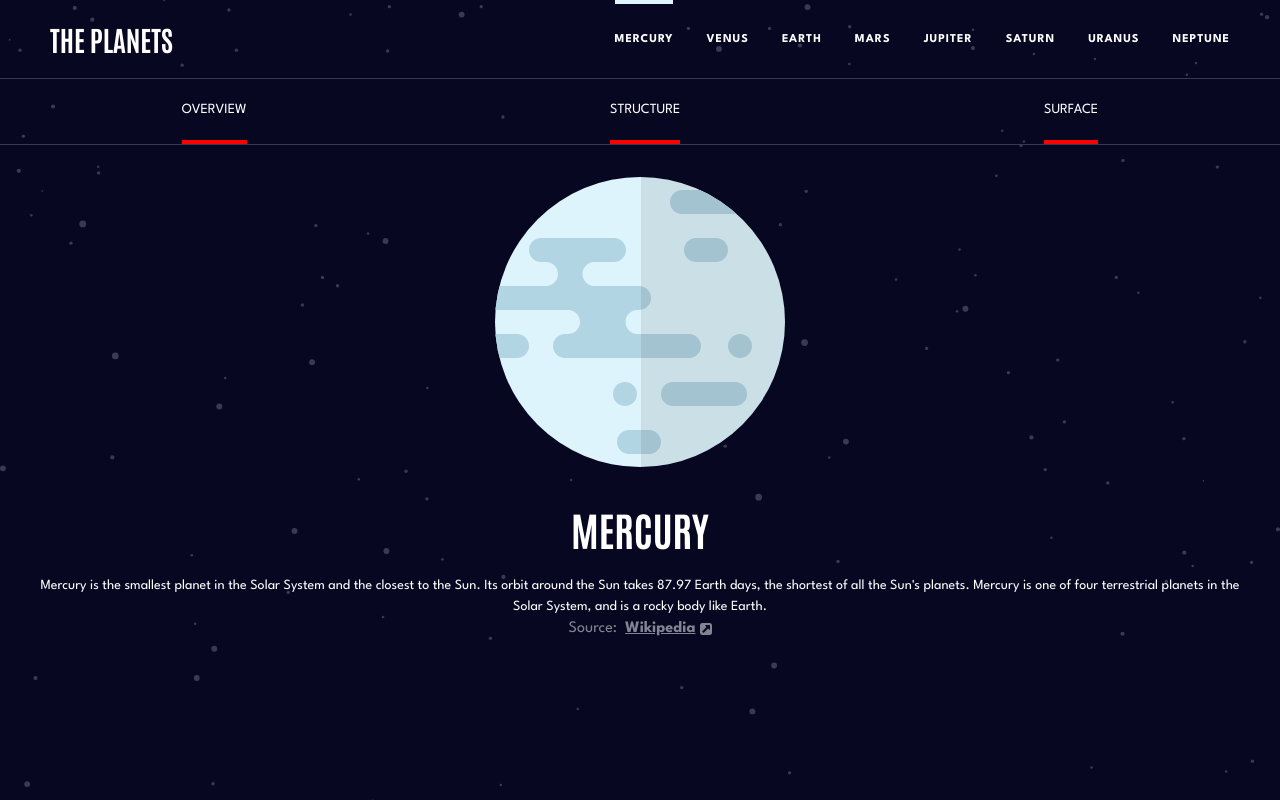
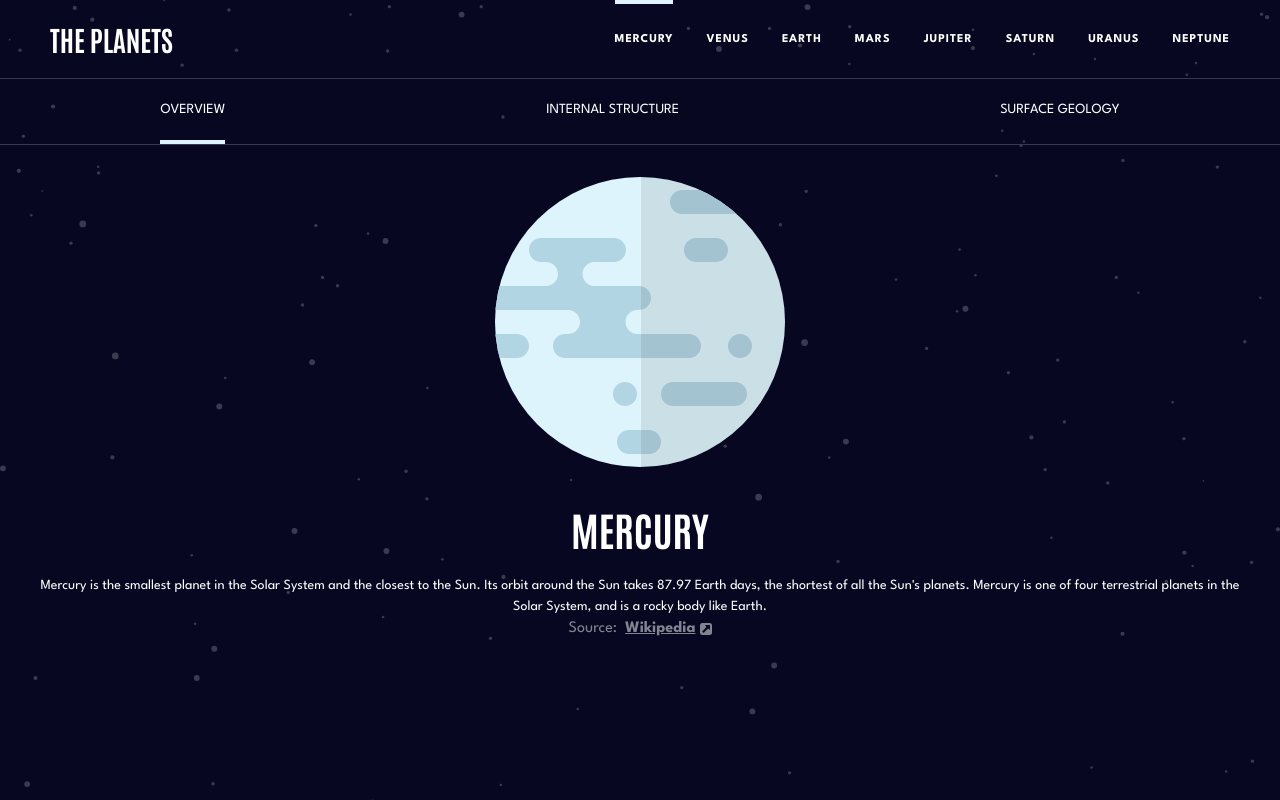
Before and after one commit to MatildaMared/practice__planet-facts, a Next.js app: page /mercury in a window 1280 px wide. Built offline with nearby package versions, Linux system fonts and the light colour scheme.

Commit message:
add planet data nav and render images based on what choice the user made

```diff
--- a/components/PlanetInfo.tsx
+++ b/components/PlanetInfo.tsx
@@ -2,29 +2,65 @@ import React, { useState } from "react";
 import { Planet } from "../models/Planet";
 import styled from "styled-components";
 import IconSource from "./../public/assets/icon-source.svg";
+import { useWidth } from "../hooks/useWidth";
+import { Breakpoint } from "../styles/constans";
 
 interface Props {
 	planetData: Planet;
 }
 
+enum Data {
+	Overview = "overview",
+	Surface = "surface",
+	Structure = "structure",
+}
+
 const PlanetInfo = ({ planetData }: Props) => {
-	const [currentData, setCurrentData] = useState("overview");
+	const [currentData, setCurrentData] = useState<Data>(Data.Overview);
+	const windowWidth = useWidth();
 	console.log(planetData);
 	return (
 		<Container>
 			<Nav>
-				<NavItem onClick={() => setCurrentData("overview")}>
+				<NavItem
+					planetName={planetData.name.toLowerCase()}
+					className={currentData === Data.Overview ? "active" : ""}
+					onClick={() => setCurrentData(Data.Overview)}
+				>
 					Overview
 				</NavItem>
-				<NavItem onClick={() => setCurrentData("structure")}>
-					Structure
+				<NavItem
+					planetName={planetData.name.toLowerCase()}
+					className={currentData === Data.Structure ? "active" : ""}
+					onClick={() => setCurrentData(Data.Structure)}
+				>
+					{windowWidth >= Breakpoint.TabletLandscapePx
+						? "Internal Structure"
+						: "Structure"}
 				</NavItem>
-				<NavItem onClick={() => setCurrentData("surface")}>
-					Surface
+				<NavItem
+					planetName={planetData.name.toLowerCase()}
+					className={currentData === Data.Surface ? "active" : ""}
+					onClick={() => setCurrentData(Data.Surface)}
+				>
+					{windowWidth >= Breakpoint.TabletLandscapePx
+						? "Surface Geology"
+						: "Geology"}
 				</NavItem>
 			</Nav>
-			<ImageWrapper>
-				<PlanetImage src={planetData.images.planet} />
+			<ImageWrapper
+				className={currentData === Data.Surface ? "extra-space" : ""}
+			>
+				<PlanetImage
+					src={
+						currentData === Data.Structure
+							? planetData.images.internal
+							: planetData.images.planet
+					}
+				/>
+				{currentData === Data.Surface && (
+					<GeologyImage src={planetData.images.geology} />
+				)}
 			</ImageWrapper>
 			<Heading>{planetData.name}</Heading>
 			<Text>
@@ -58,14 +94,26 @@ const Nav = styled.nav`
 	justify-content: space-around;
 `;
 
-const NavItem = styled.button`
+interface NavItemProps {
+	planetName: string;
+}
+
+const NavItem = styled.button<NavItemProps>`
 	padding: 20px 0;
 	color: #fff;
 	font-size: 0.875rem;
 	text-transform: uppercase;
 	border: none;
 	background: none;
-	border-bottom: 4px solid red;
+	border-bottom: 4px solid transparent;
+	transition: all 0.2s;
+	cursor: pointer;
+
+	&.active,
+	&:hover {
+		border-bottom: 4px solid
+			${(props) => `var(--color-${props.planetName})`};
+	}
 `;
 
 const Heading = styled.h1`
@@ -79,11 +127,27 @@ const ImageWrapper = styled.figure`
 	padding: 2rem;
 	display: flex;
 	justify-content: center;
+	position: relative;
+	display: flex;
+	flex-direction: column;
+
+	&.extra-space {
+		margin-bottom: 3.5rem;
+	}
 `;
 
 const PlanetImage = styled.img`
 	width: auto;
 	height: auto;
+`;
+
+const GeologyImage = styled.img`
+	position: absolute;
+	width: 40%;
+	height: auto;
+	top: 50%;
+	left: 50%;
+	transform: translate(-50%, 30%);
 `;
 
 const Text = styled.p`
```
